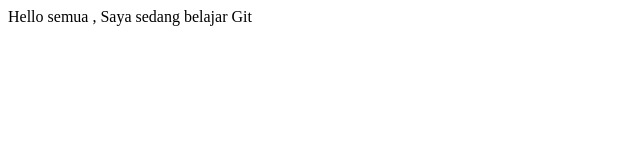
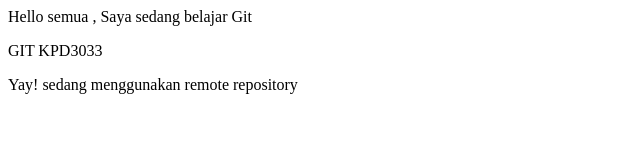
Before and after one commit to RulXRul/projek01-html, a plain HTML site: page index.html in a window 1280 px wide. Shown: the whole page, without its empty margins (0-640 px from the left). Drawn offline with Linux system fonts and the light colour scheme.

Commit message:
mengubah tajuk dan teks pada body

```diff
--- a/index.html
+++ b/index.html
@@ -3,10 +3,15 @@
 <head>
 
 	<title> Belajar Git-Project 01</title>
+	<title> Belajar Git: Remote Repository </title>
 
 </head>
 <body>
+
 	<p> Hello semua , Saya sedang belajar Git </p>
+	<p> GIT KPD3033
+
+<p> Yay! sedang menggunakan remote repository</p>
 
 </body>
 
```
